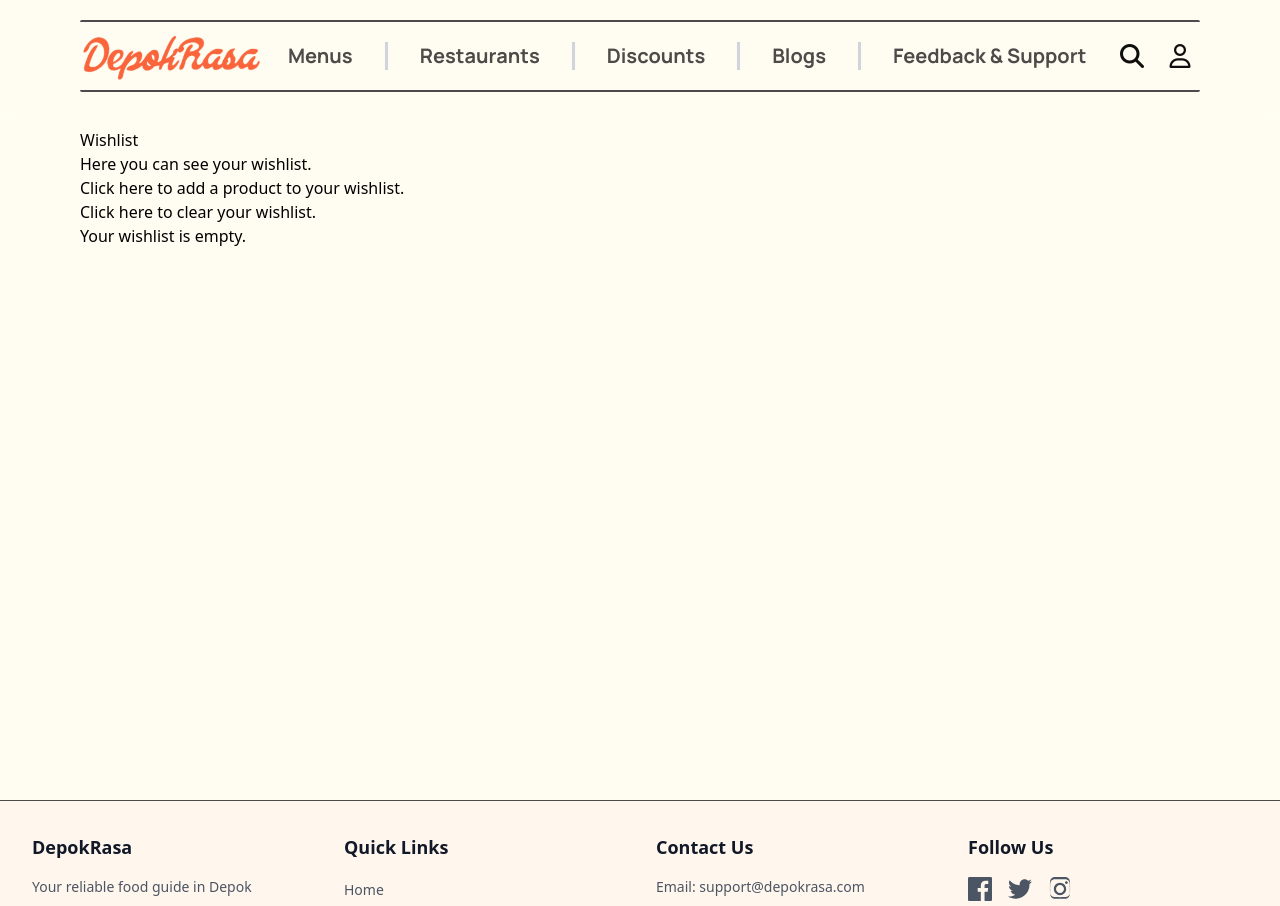
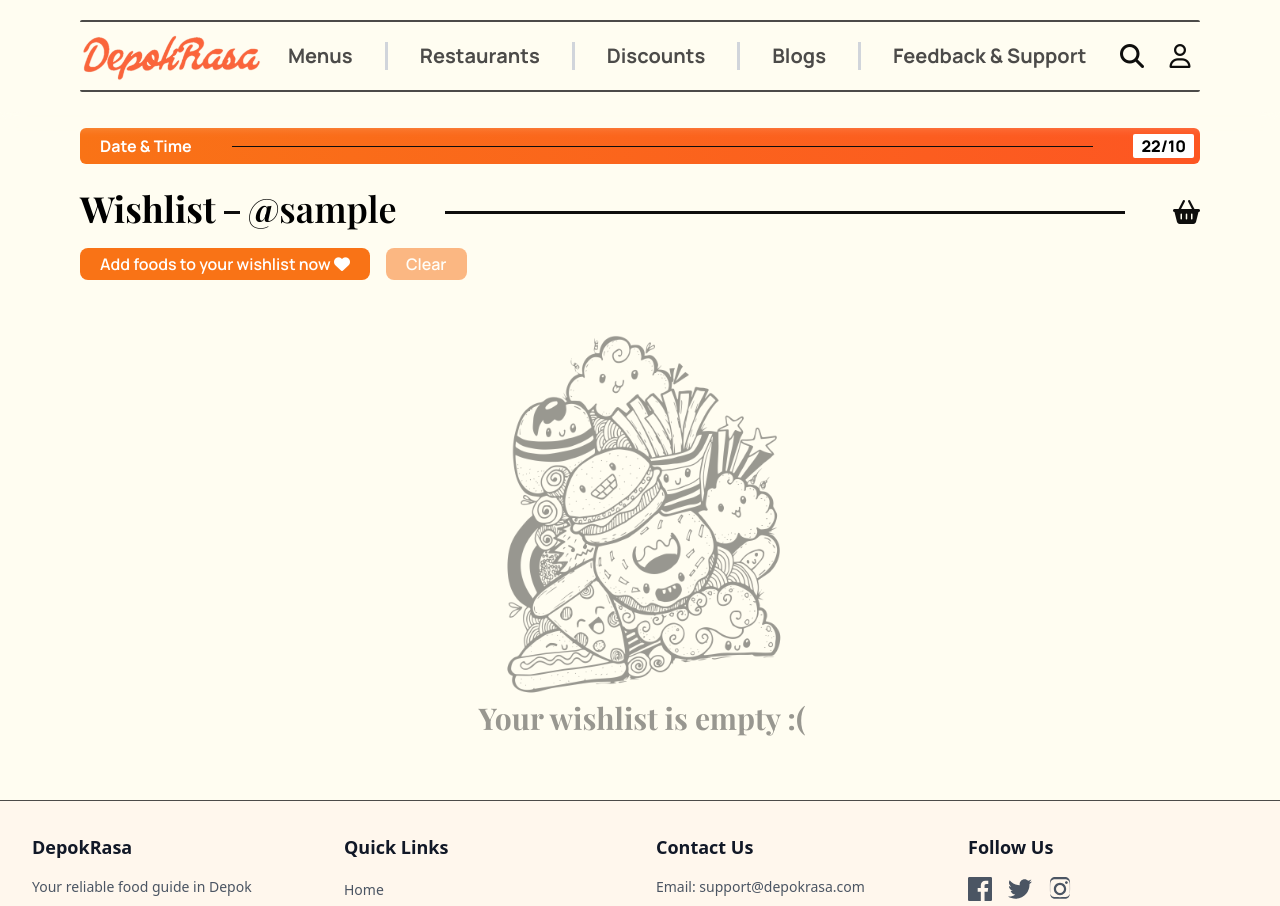
Before and after one commit to PBP-E05/depokrasa, a Django app: page /user/wishlist/ in a window 1280 px wide. Shown: the top 906 px of the page. Run offline with Django 5.2, Linux system fonts and the light colour scheme; the visitor is signed in with stand-in values (Sample User, id 1); parts of the project's set-up code (start-up, migrations or seed data) failed here and were passed over; some libraries are stand-ins or nearby versions; some web fonts are replaced.

Commit message:
feat: better wishlist

```diff
--- a/templates/navbar.html
+++ b/templates/navbar.html
@@ -46,6 +46,10 @@
                         <i class="fa fa-regular fa-user"></i>
                     </div>
                     <div id="profileModal" class="hidden absolute -left-52 top-10 w-54 xl:w-64 bg-primaryBackground border-2 border-primary-black shadow-lg rounded-md p-4 z-50">
+                        <a href='{% url "usermanagement:wishlist" %}' class="text-lg font-bold px-[5px] mb-2 flex flex-row items-center gap-1.5 w-full hover:bg-hoverBackground">
+                            <i class="fa fa-solid fa-basket-shopping"></i>
+                            <span class="text-xl">Wishlist</span>
+                        </a>
                         <a href='{% url "usermanagement:profile" %}' class="text-lg font-bold mb-1 px-1.5 flex flex-row items-center gap-2 w-full hover:bg-hoverBackground">
                             <i class="fa fa-solid fa-gear"></i>
                             <span class="text-xl pb-0.5">Settings</span>
--- a/usermanagement/templates/wishlist.html
+++ b/usermanagement/templates/wishlist.html
@@ -1,13 +1,37 @@
 {% extends 'base.html' %}
+{% load static %}
+
 {% block content %}
 {% include 'navbar.html' %}
 
-<div class="bg-primaryBackground w-full h-screen pt-32 px-20">
-    <div>
-        <h1>Wishlist</h1>
-        <p>Here you can see your wishlist.</p>
-        <p>Click <a href="{% url 'usermanagement:add_wishlist' %}">here</a> to add a product to your wishlist.</p>
-        <p>Click <a href="{% url 'usermanagement:clear_wishlist' %}">here</a> to clear your wishlist.</p>
+<div class="bg-primaryBackground w-full min-h-screen pt-32 px-5 sm:px-10 lg:px-20">
+    <div class="flex flex-row gap-4 md:gap-10 mb-6 py-1.5 pl-5 pr-1.5 rounded-md items-center bg-gradient-to-r from-orange-500 to-tertiaryBackground">
+        <p class="font-manrope text-primary-white font-bold">Date &amp; Time</p>
+        <div class="flex flex-grow border-b-[1.5px] border-primary-black"></div>
+        <div class="bg-primary-white px-2 rounded-sm"><span class="font-manrope font-black">{{ date_time }}</span></div>
+    </div>
+    <div class="flex flex-row gap-2 md:gap-8 lg:gap-12 items-center">
+        <div class="flex flex-row gap-1 md:gap-2 items-center">
+            <p class="font-playfair text-2xl md:text-4xl font-bold">Wishlist</p>
+            <div class="w-2 md:w-4 border-b-[3px] h-3 border-primary-black"></div>
+            <p class="text-2xl md:text-4xl font-semibold font-playfair">@{{ user.username }}</p>
+        </div>
+        <div class="flex flex-grow border-b-[3px] h-3 border-primary-black"></div>
+        <i class="fa fa-solid fa-basket-shopping text-primary-black text-xl md:text-2xl mt-2"></i>
+    </div>
+
+    <div class="flex flex-row gap-4 mt-5">
+        <a href="{% url 'usermanagement:add_wishlist' %}">
+            <button class="bg-orange-500 text-primary-white font-manrope font-semibold py-1 px-5 rounded-lg hover:bg-hoverPrimary">
+                <span>Add foods to your wishlist now</span> <i class="fa fa-solid fa-heart"></i>
+            </button>
+        </a>
+
+        <a href="{% url 'usermanagement:clear_wishlist' %}">
+            <button class="bg-orange-500 text-primary-white font-manrope font-semibold py-1 px-5 rounded-lg hover:bg-hoverPrimary {% if not wishlists %}hover:bg-orange-500 opacity-50 cursor-not-allowed{% endif %}" {% if not wishlists %}disabled{% endif %}>
+                Clear
+            </button>
+        </a>
     </div>
 
     {% if wishlists %}
@@ -29,7 +53,10 @@
             {% endfor %}
         </table>
     {% else %}
-        <p>Your wishlist is empty.</p>
+        <div class="flex flex-col justify-center items-center py-10 opacity-40">
+            <img src="{% static 'images/empty-wishlist-logo.png' %}" alt="Empty Wishlist" class="w-40 md:w-64 lg:w-72">
+            <p class="font-playfair font-bold text-3xl ml-1">Your wishlist is empty :(</p>
+        </div>
     {% endif %}
 </div>
 
--- a/usermanagement/views.py
+++ b/usermanagement/views.py
@@ -7,6 +7,7 @@ from django.contrib import messages
 from .forms import EditProfileForm, EditUserProfileForm
 from .utils import generate_random_color
 from authentication.models import UserProfile
+import datetime
 
 @login_required(login_url='authentication:login')
 def show_wishlist(request):
@@ -14,7 +15,8 @@ def show_wishlist(request):
     wishlists = Wishlist.objects.all()
     context = {
         'wishlists': wishlists,
-        'last_login': request.COOKIES.get('last_login')
+        'last_login': request.COOKIES.get('last_login'),
+        'date_time': datetime.datetime.now().strftime('%d/%m'),
     }
     return render(request, 'wishlist.html', context)
 
```
Also changed, not shown: static/images/empty-wishlist-logo.png (added).
